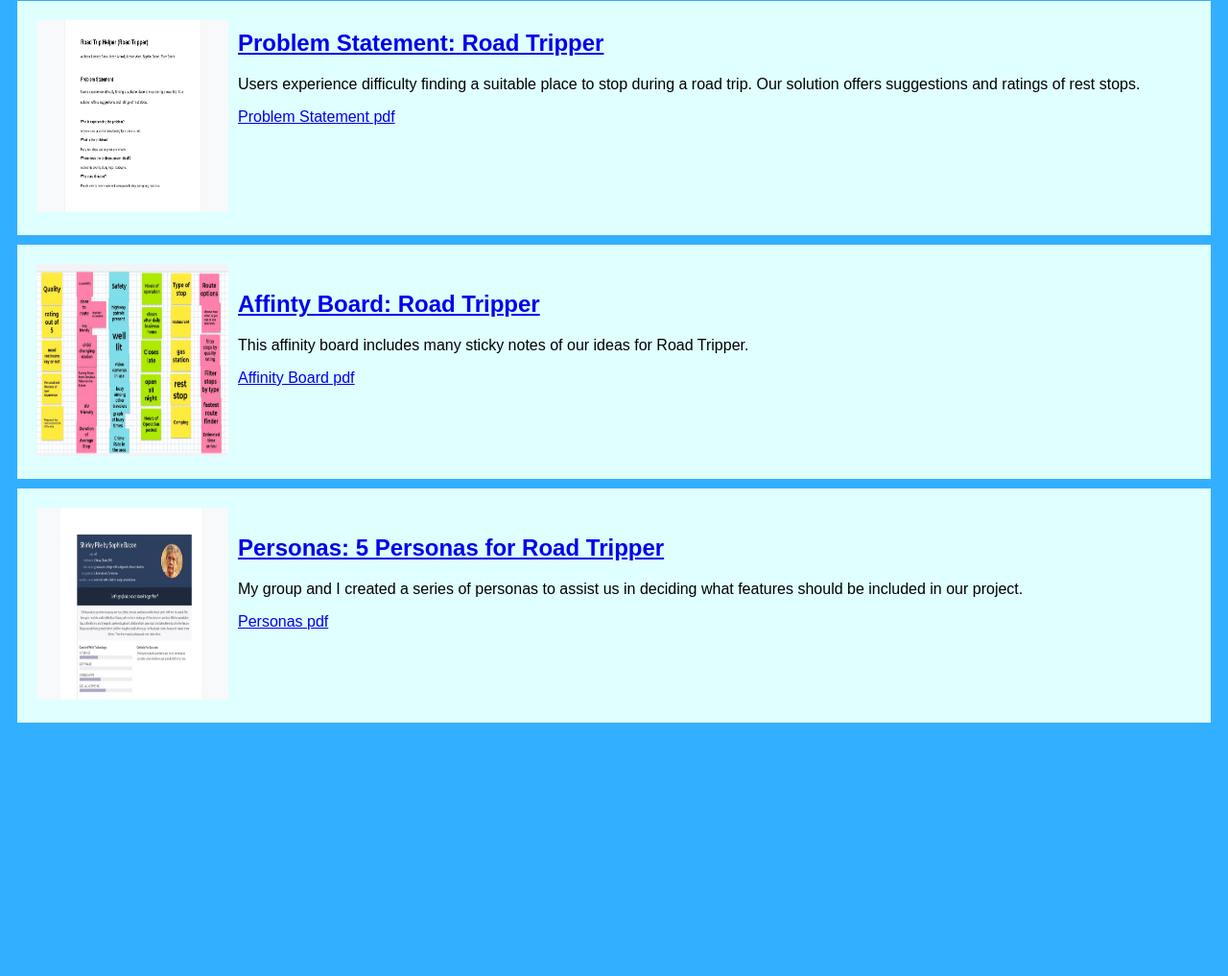
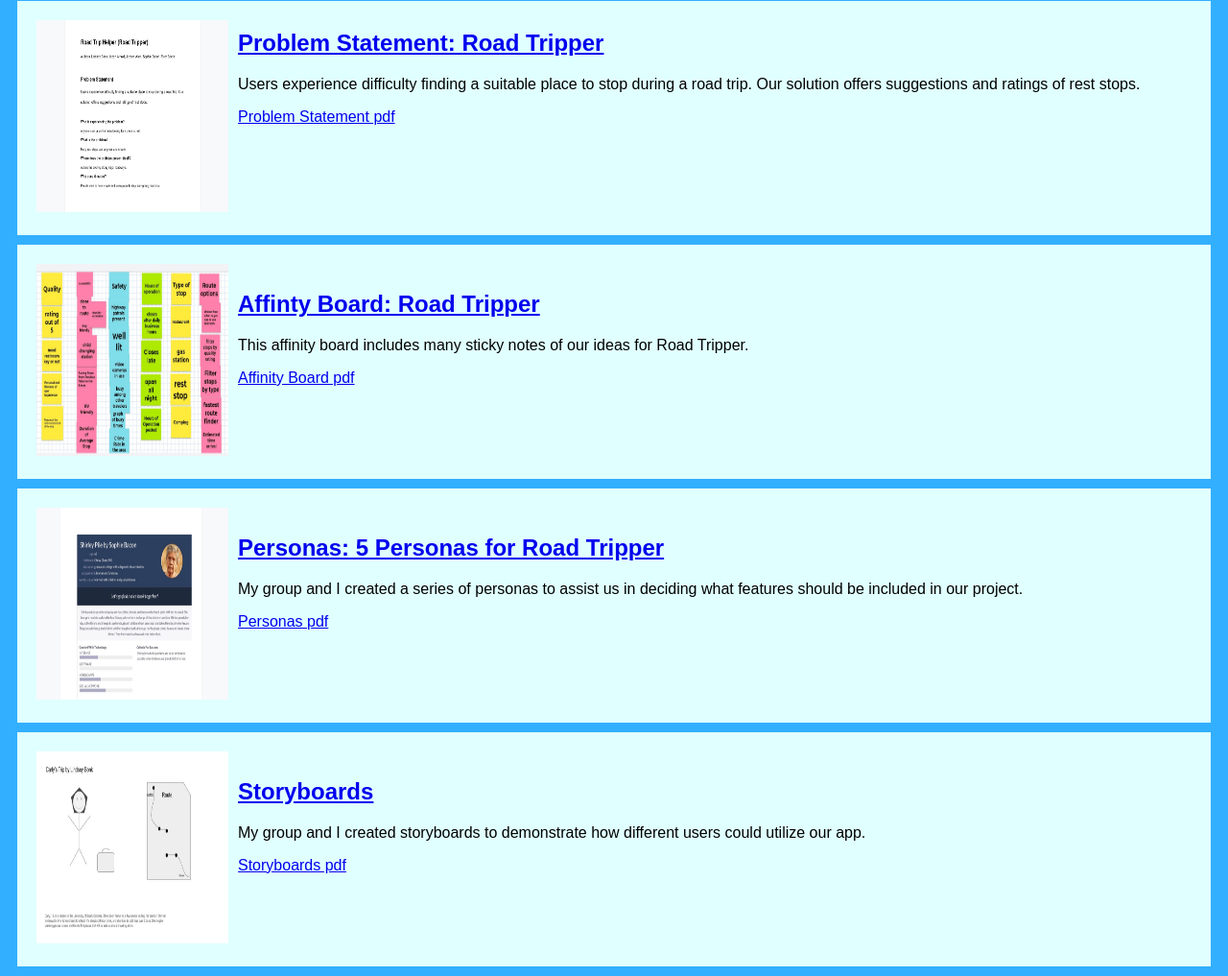
Before and after one commit to lbonk/lbonk.github.io, a plain HTML site: page index.html in a window 1280 px wide. Shown: the part 79-1096 px from the top of the page at 96% size. Before the commit the page ends 842 px from the top, so only its background shows below. Drawn offline with Linux system fonts and the light colour scheme.

Commit message:
Add files via upload

```diff
--- a/index.html
+++ b/index.html
@@ -44,5 +44,18 @@
                 <a href="files/Personas%20-%20team%20turtle%20.pdf"> Personas pdf </a>
             </section>
         </section>
+
+         <!--Storyboards Assignment-->
+
+        <section class="assignment">
+            <a href="files/team%20turtle%20-%20storyboard.pdf"><img src="images/Storyboard%20Lindsey%20Bonk%20(6).jpg"></a>
+            <section class="ass-details">
+                <br>
+                    <a href="files/team%20turtle%20-%20storyboard.pdf"><h2> Storyboards </h2></a>
+                <p> My group and I created storyboards to demonstrate how different users could utilize our app.
+                </p>
+                <a href="files/team%20turtle%20-%20storyboard.pdf"> Storyboards pdf </a>
+            </section>
+        </section>
     </body>
 </html>
```
Also changed, not shown: images/Storyboard Lindsey Bonk (6).jpg (added), 1 other file.
